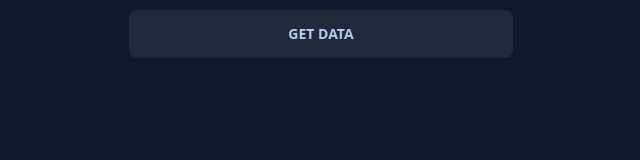
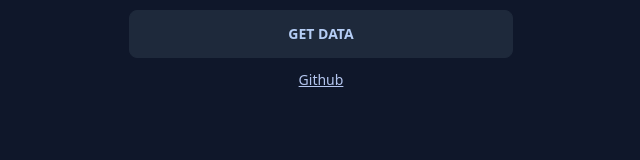
Before and after one commit to veib6247/pokemon-api-sample, a Vue app: page / in a window 1280 px wide. Shown: the part 126-286 px from the top of the page, without its empty margins (319-959 px from the left). Built offline with nearby package versions, Linux system fonts and the light colour scheme.

Commit message:
added github link

```diff
--- a/src/components/pokemon.vue
+++ b/src/components/pokemon.vue
@@ -84,5 +84,16 @@
         </div>
       </div>
     </div>
+
+    <div class="text-center">
+      <p class="text-sm">
+        <a
+          class="link"
+          href="https://github.com/veib6247/fetching-data-samples"
+          target="_blank">
+          Github
+        </a>
+      </p>
+    </div>
   </div>
 </template>
```
